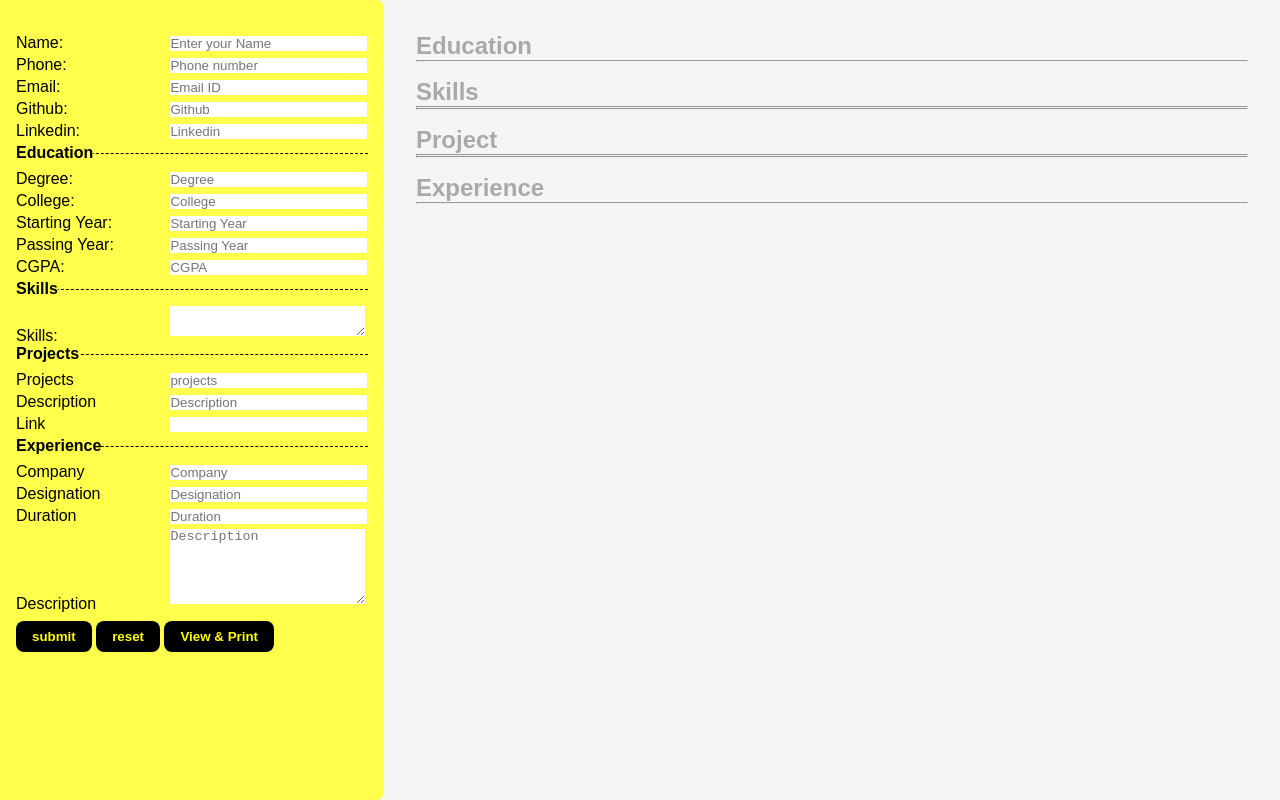
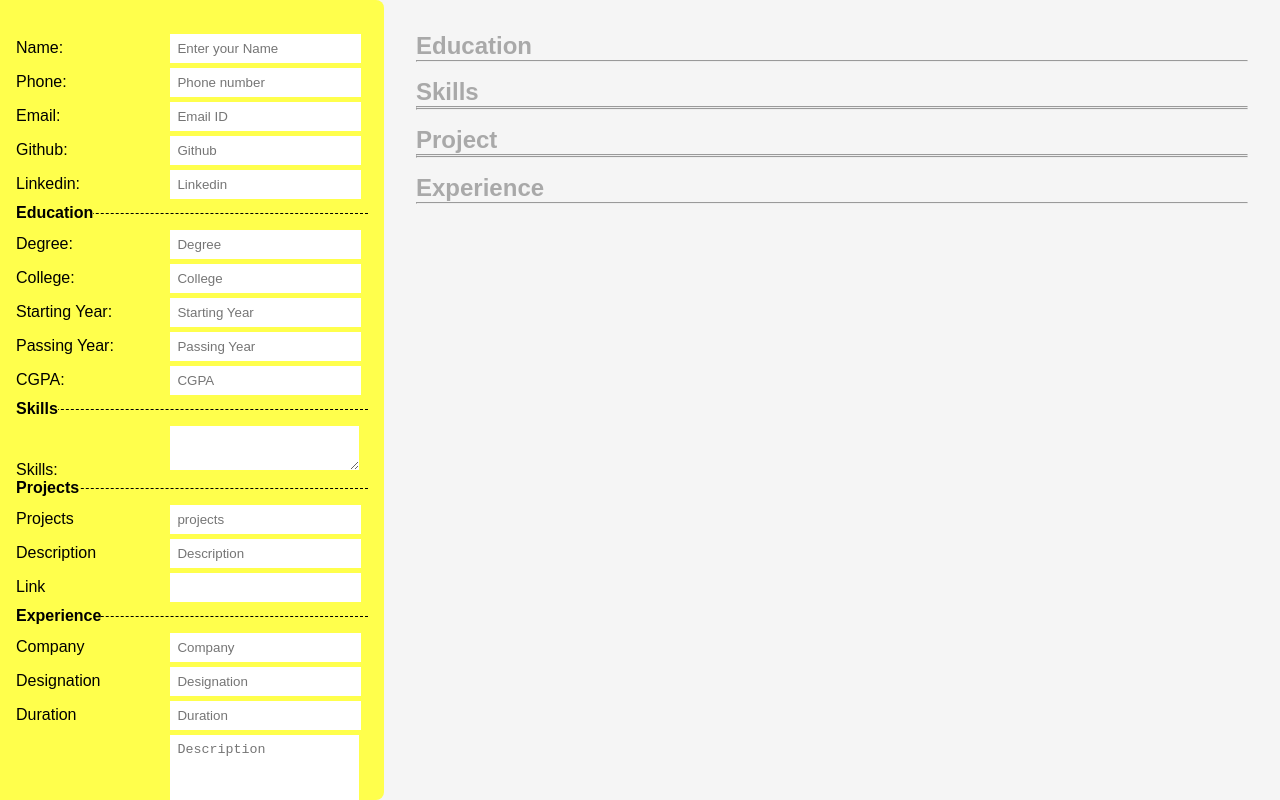
Before and after one commit to vicky1856/autocv, a plain HTML site: page index.html in a window 1280 px wide. Drawn offline with Linux system fonts and the light colour scheme.

Commit message:
Merge branch 'main' of https://github.com/vicky1856/autocv

```diff
--- a/style.css
+++ b/style.css
@@ -90,6 +90,7 @@ main>.right>.block1{
     border: 15px;
     align-items: flex-end;
     padding-right: 20px;
+    padding: 7px;
 }
 /* .form{
     align-items: center;
```
